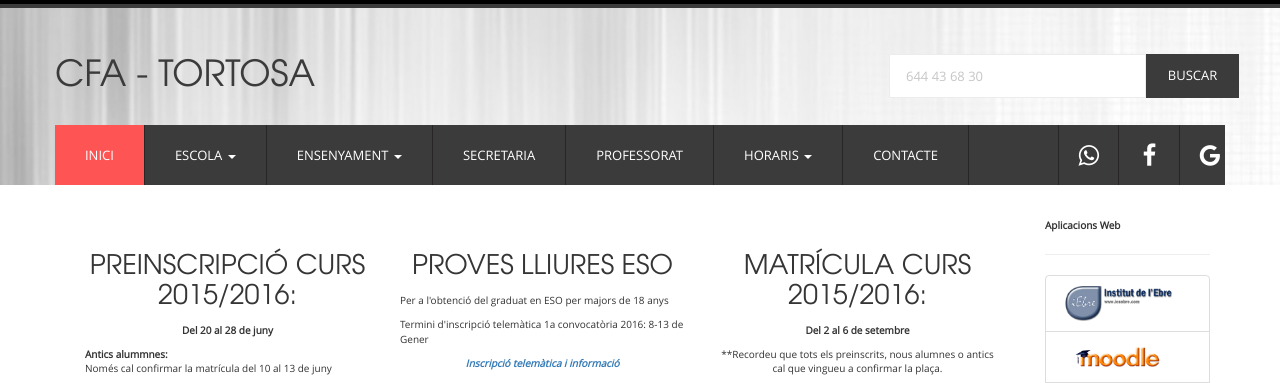
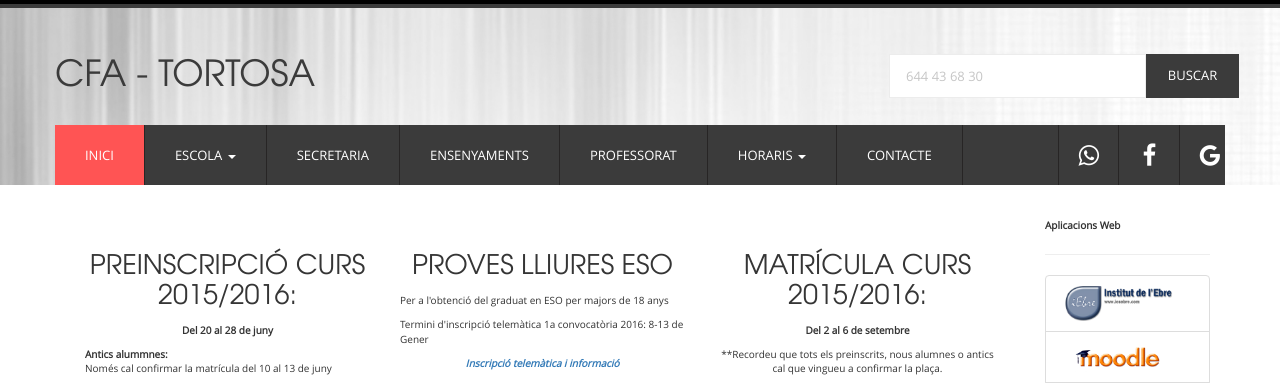
Before and after one commit to INSEBRE/CFA-Tortosa, a CodeIgniter app: page /database/index.php/home/index in a window 1280 px wide. Shown: the top 383 px of the page. Run offline with CodeIgniter, Linux system fonts and the light colour scheme; some libraries are stand-ins or nearby versions.

Commit message:
News changes

```diff
--- a/application/views/includes/index.php
+++ b/application/views/includes/index.php
@@ -33,7 +33,7 @@
 
 				<p align="left">Termini d'inscripció telemàtica 1a convocatòria 2016: 8-13 de Gener</p>
 
-				<i align="center"><a href="http://www20.gencat.cat/portal/site/ensenyament/menuitem.046d33c25faf415a72623b10b0c0e1a0/?vgnextoid=456b154fffc06310VgnVCM2000009b0c1e0aRCRD&vgnextchannel=456b154fffc06310VgnVCM2000009b0c1e0aRCRD&vgnextfmt=default"><b>Inscripció telemàtica i informació</b></a></i>
+				<i align="center"><a href="http://ensenyament.gencat.cat/ca/serveis-tramits/proves/proves-lliures-obtencio-titols/obtencio-geso-mes-18-anys/"><b>Inscripció telemàtica i informació</b></a></i>
 				<!--<a href="single-page.html" class="fa-btn btn-1 btn-1e">read more</a>-->
 
 			</div>
--- a/application/views/templates/nav.php
+++ b/application/views/templates/nav.php
@@ -52,8 +52,12 @@
 			            </ul>
 			          </li>
 
+			        <li><a href="<?php echo base_url(''); ?>">Secretaria</a></li>
+			        <li><a href="<?php echo base_url('index.php/home/courses'); ?>">Ensenyaments</a></li>
+
+			        <!--
 			        <li class="dropdown">
-				        <a class="dropdown-toggle" data-toggle="dropdown" href="<?php echo base_url(''); ?>">Ensenyament  <b class="caret"></b></a>
+				        <a class="dropdown-toggle" data-toggle="dropdown" href="<?php echo base_url('index.php/home/courses'); ?>">Ensenyaments  <b class="caret"></b></a>
 
 			            <ul class="dropdown-menu" role="menu" aria-labelledby="dLabel">
 	                    	<li><a href="<?php echo base_url('index.php/home/courses'); ?>">Llengües extrangeres</a></li>
@@ -61,8 +65,8 @@
 
 			 					<a href="#" class="dropdown-toggle" data-toggle="dropdown-menu" href="<?php echo base_url(''); ?>">Proves d'Accés</a>
 								<ul class="dropdown-menu">
-									<li><a target="_blank" href="http://ensenyament.gencat.cat/ca/inici/">Normativa de les proves de Grau mitjà</a></li>
-									<li><a target="_blank" href="http://ensenyament.gencat.cat/ca/inici/">Normativa de les proves de Grau Superior</a></li>
+									<li><a target="_blank" href="http://ensenyament.gencat.cat/ca/serveis-tramits/proves/proves-acces/gm-fp/">Normativa de les proves de Grau mitjà</a></li>
+									<li><a target="_blank" href="http://ensenyament.gencat.cat/ca/serveis-tramits/proves/proves-acces/gs-fp/">Normativa de les proves de Grau Superior</a></li>
 									<li><a target="_blank" href="http://universitatsirecerca.gencat.cat/ca/03_ambits_dactuacio/acces_i_admissio_a_la_universitat/proves_dacces_per_a_mes_grans_de_25_anys/">Normativa de les proves de PAU + 25 i PAU + 45</a></li>
 									<div class="divider"></div>
 									<li><a target="_blank" href="http://www.ceice.gva.es/eva/val/fp/pruacc.htm">Inscripció de les prova d'accés a Grau Mitjà a la Comunitat Valenciana</a></li>
@@ -74,7 +78,7 @@
 							</li>
 	                	</ul>
 	                </li>
-			        <li><a href="<?php echo base_url('index.php/home/courses'); ?>">Secretaria</a></li>
+	                -->
 			        <li><a href="<?php echo base_url('index.php/home/teacher'); ?>">Professorat</a></li>
 
 			        <li class="dropdown">
```
